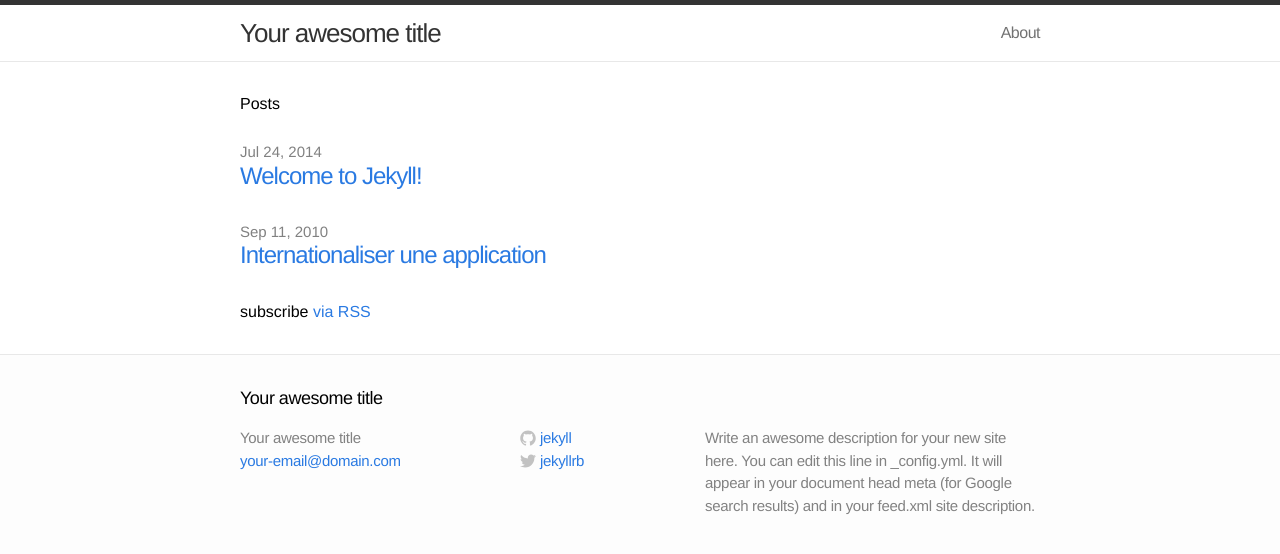
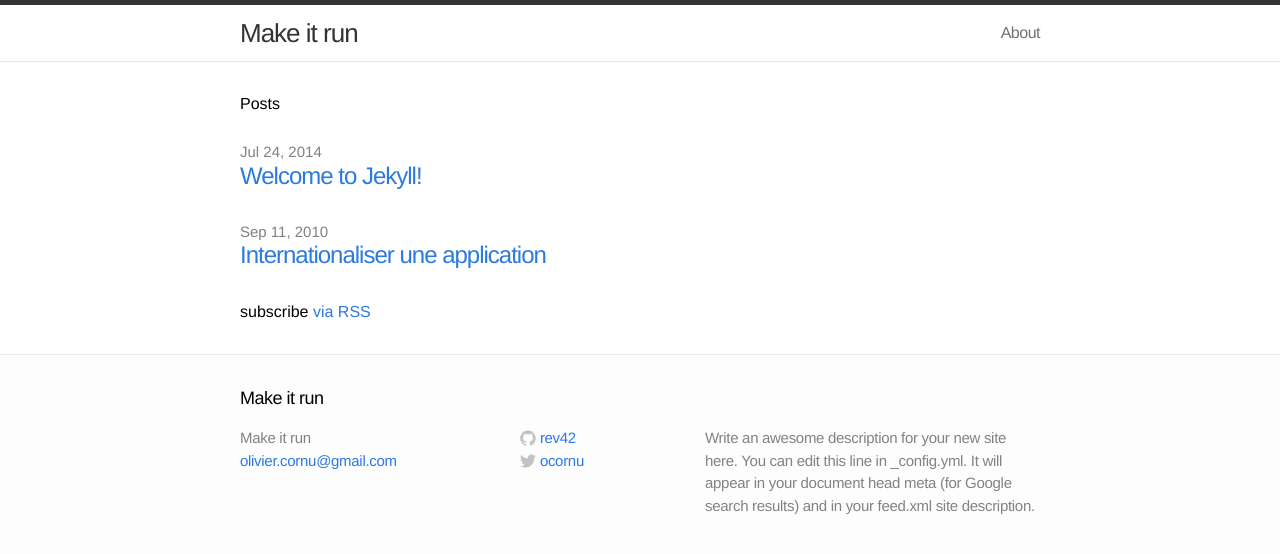
Before and after one commit to rev42/rev42.github.io, a Jekyll site: the page built from index.html, in a window 1280 px wide. Shown: the top 554 px of the page. Built offline with Jekyll 4.4.1, drawn with Linux system fonts in a browser that asks for light colours.

Commit message:
maj config

```diff
--- a/_config.yml
+++ b/_config.yml
@@ -1,11 +1,12 @@
 # Site settings
-title: Your awesome title
-email: your-email@domain.com
+title: Make it run
+author: Olivier Cornu
+email: olivier.cornu@gmail.com
 description: "Write an awesome description for your new site here. You can edit this line in _config.yml. It will appear in your document head meta (for Google search results) and in your feed.xml site description."
 baseurl: ""
-url: "http://yourdomain.com"
-twitter_username: jekyllrb
-github_username:  jekyll
+url: "http://www.precioux.fr"
+twitter_username: ocornu
+github_username:  rev42
 
 # Build settings
 markdown: kramdown
```
